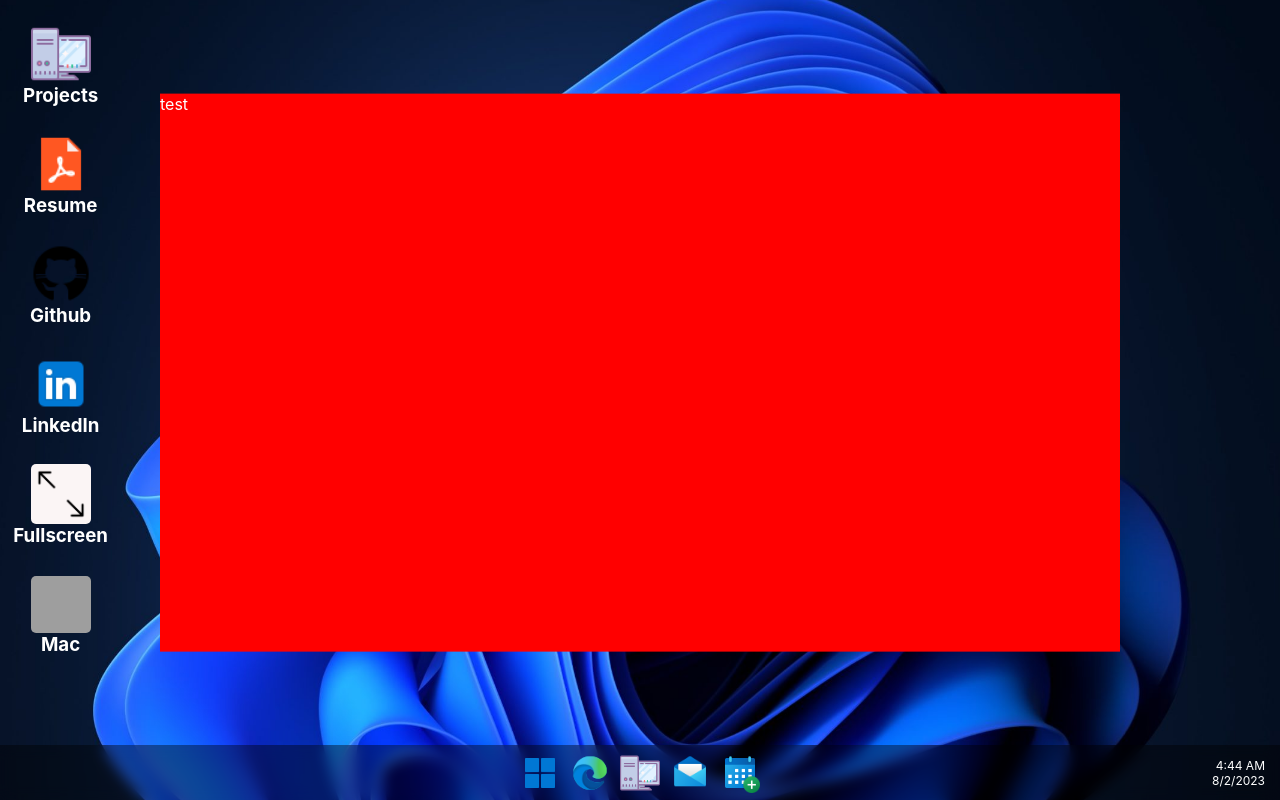
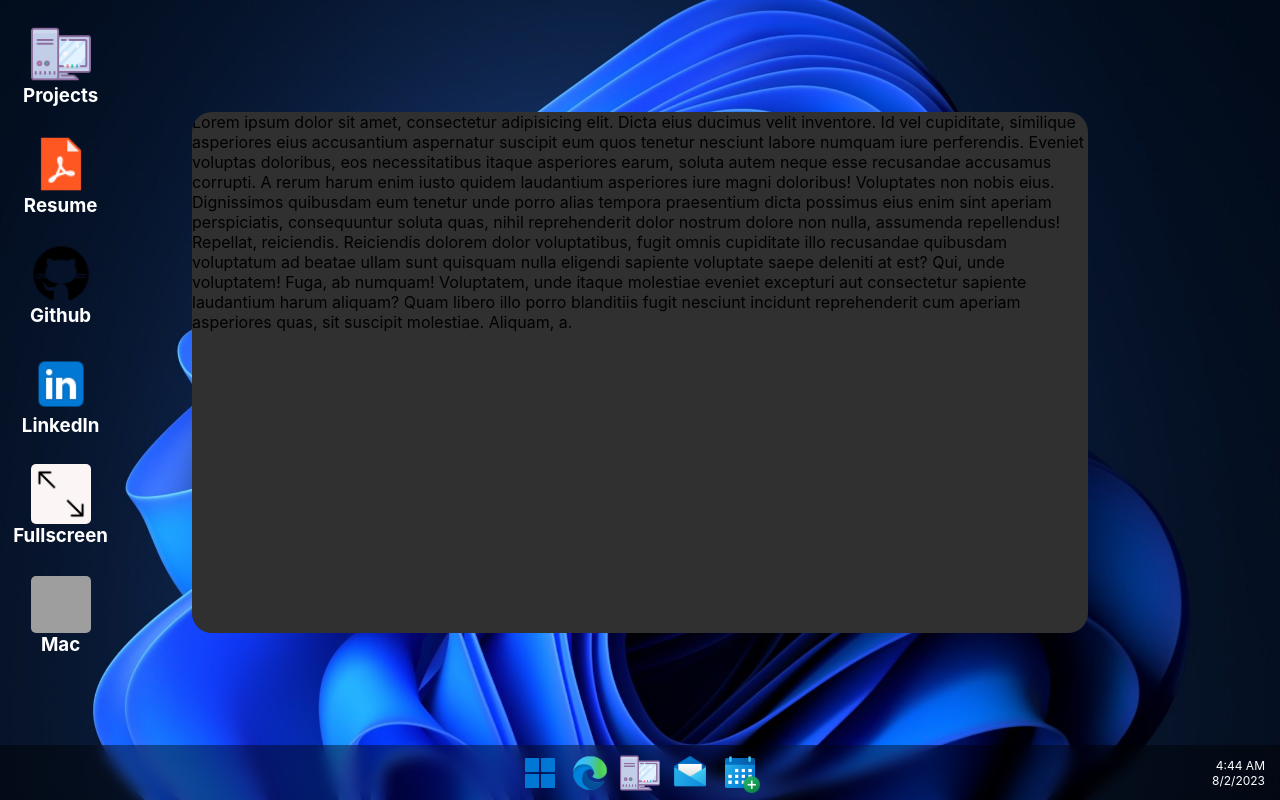
Before and after one commit to DenisHallvaxhiu/Portfolio, a React (Create React App) app: page / in a window 1280 px wide. Both pictures are taken after a click on the element "Projects". Built offline with nearby package versions, Linux system fonts and the light colour scheme; no server answers; grey boxes are pictures that could not be loaded.

Commit message:
Modal Animation

```diff
--- a/src/components/ProjectsModal/ProjectsModal.css
+++ b/src/components/ProjectsModal/ProjectsModal.css
@@ -1,11 +1,11 @@
-.test{
+.modal{
     position: absolute;
-    background-color: red;
+    background-color: #303030;
     z-index: 1000;
-    color: white;
-    width: 75%;
-    height: 75%;
-    top: 50%;
-    left: 50%;
-    transform: translate(-50%,-50%);
+    width: 70%;
+    height: 70%;
+    top: 15%;
+    left: 15%;
+    overflow-y: scroll;
+    border-radius: 20px;
 }
--- a/src/components/ProjectsModal/ProjectsModal.jsx
+++ b/src/components/ProjectsModal/ProjectsModal.jsx
@@ -1,12 +1,44 @@
 import React from "react";
 import "./ProjectsModal.css";
+import { motion, AnimatePresence } from "framer-motion";
 
-export default function ProjectsModal({ open,close }) {
-  if (!open) return null;
-
+export default function ProjectsModal({ open, close }) {
   return (
-    <div className="test" onClick={close}>
-      <div>test</div>
-    </div>
+    <AnimatePresence>
+      {open && (
+        <motion.div
+          initial={{ scale: 0 }}
+          animate={{ scale: 1 }}
+          exit={{ scale: 0 }}
+          transition={{ ease: "easeOut", duration: 0.2 }}
+          className="modal"
+          onClick={close}
+        >
+          <div>
+            <p>
+              Lorem ipsum dolor sit amet, consectetur adipisicing elit. Dicta
+              eius ducimus velit inventore. Id vel cupiditate, similique
+              asperiores eius accusantium aspernatur suscipit eum quos tenetur
+              nesciunt labore numquam iure perferendis. Eveniet voluptas
+              doloribus, eos necessitatibus itaque asperiores earum, soluta
+              autem neque esse recusandae accusamus corrupti. A rerum harum enim
+              iusto quidem laudantium asperiores iure magni doloribus!
+              Voluptates non nobis eius. Dignissimos quibusdam eum tenetur unde
+              porro alias tempora praesentium dicta possimus eius enim sint
+              aperiam perspiciatis, consequuntur soluta quas, nihil
+              reprehenderit dolor nostrum dolore non nulla, assumenda
+              repellendus! Repellat, reiciendis. Reiciendis dolorem dolor
+              voluptatibus, fugit omnis cupiditate illo recusandae quibusdam
+              voluptatum ad beatae ullam sunt quisquam nulla eligendi sapiente
+              voluptate saepe deleniti at est? Qui, unde voluptatem! Fuga, ab
+              numquam! Voluptatem, unde itaque molestiae eveniet excepturi aut
+              consectetur sapiente laudantium harum aliquam? Quam libero illo
+              porro blanditiis fugit nesciunt incidunt reprehenderit cum aperiam
+              asperiores quas, sit suscipit molestiae. Aliquam, a.
+            </p>
+          </div>
+        </motion.div>
+      )}
+    </AnimatePresence>
   );
 }
```
